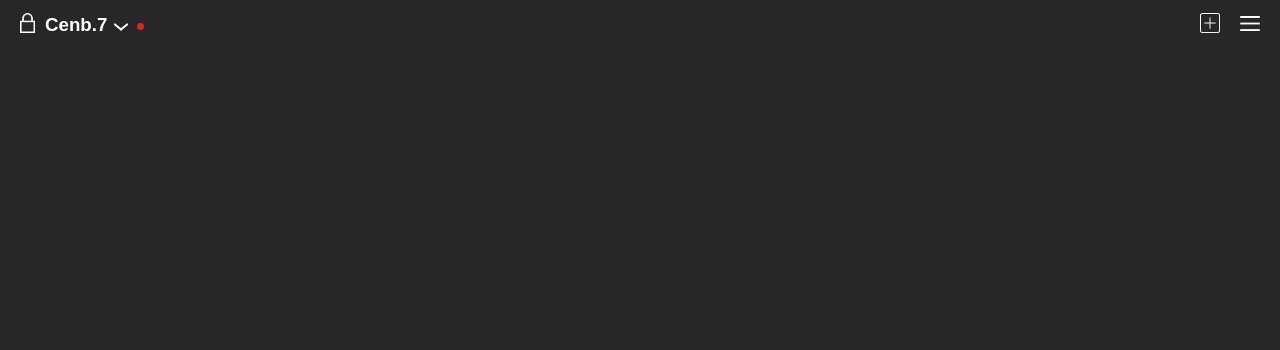
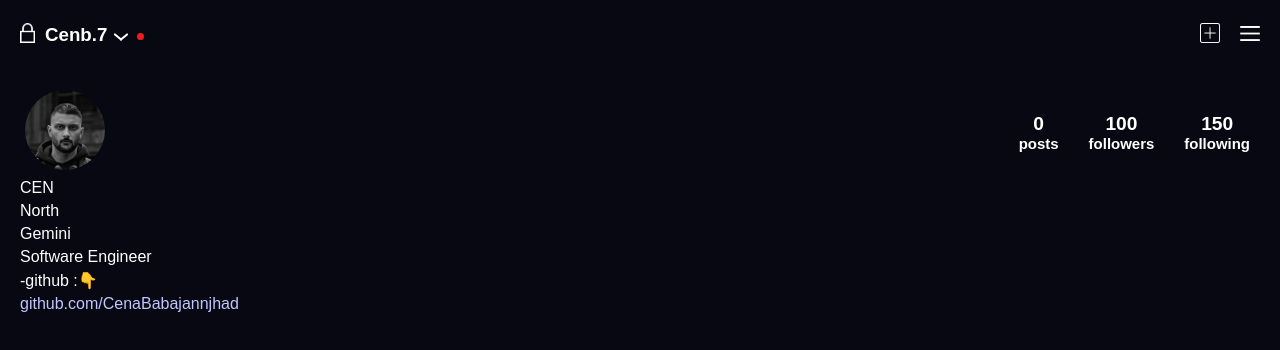
Before and after one commit to CenaBabajannjhad/instagram--clone, a plain HTML site: page index.html in a window 1280 px wide. Drawn offline with Linux system fonts and the light colour scheme.

Commit message:
working on

```diff
--- a/index.html
+++ b/index.html
@@ -8,7 +8,7 @@
 </head>
 <body>
     <header class="header-page">
-        <div class="contaienr header-wrapper">
+        <div class="container header-wrapper">
             <!-- user status -->
             <section class="userStatus">
                 <div class="lock-wrapper">
@@ -35,6 +35,37 @@
             </section>
         </div>
     </header>
+    <main class="main-page">
+        <section class="container profile-section">
+            <div class="page-profile-wrapper">
+                <img class="page-profile-img" src="./assets/img/profile.jpg" alt="profile-img">
+            </div>
+            <div class="page-status">
+                <div class="status post-status">
+                    <h2>0</h2>
+                    <h3>posts</h3>
+                </div>
+                <div class="status followers-status">
+                    <h2>100</h2>
+                    <h3>followers</h3>
+                </div>
+                <div class="status following-status">
+                    <h2>150</h2>
+                    <h3>following</h3>
+                </div>
+            </div>
+        </section>
+        <section class="container profile-text">
+            <div class="page-text-wrapper">
+                <h4 class="text">CEN</h4>
+                <h4 class="text">North</h4>
+                <h4 class="text">Gemini</h4>
+                <h4 class="text">Software Engineer</h4>
+                <h4 class="text">-github :👇</h4>
+                <a class="link" rel="stylesheet" href="github.com/CenaBabajannjhad">github.com/CenaBabajannjhad</a>
+            </div>
+        </section>
+    </main>
 
 
     <script src="./src/js/main.js"></script>
--- a/src/css/main.css
+++ b/src/css/main.css
@@ -4,7 +4,7 @@
     box-sizing: border-box;
     font-family: Arial, Helvetica, sans-serif;
 }
-.contaienr{
+.container{
     width: 100%;
     padding-left: 20px;
     padding-right: 20px;
@@ -13,13 +13,16 @@ body{
     width: 100%;
     height: 100vh;
     overflow: hidden;
-    background-color: #272727;
+    background-color: #070812;
 }
 /* header */
 .header-wrapper{
     display: flex;
     align-items: center;
     justify-content: space-between;
+    padding-top: 10px;
+    padding-bottom: 10px;
+    margin-bottom: 20px;
 }
 .userStatus{
     display: flex;
@@ -95,3 +98,39 @@ body{
 .btn-menu-wrapper{
     margin-left: 20px;
 }
+/* main */
+/* profile section */
+.profile-section{
+    display: flex;
+    align-items: center;
+    justify-content: space-between;
+    margin-bottom: 5px;
+}
+.page-profile-img{
+    width: 80px;
+    border-radius: 50%;
+    margin-left: 5px;
+}
+.page-status{
+    display: flex;
+    align-items: center;
+}
+.status{
+    color: white;
+    text-align: center;
+    margin-left: 30px;
+    font-size: .8rem;
+}
+.following-status{
+    margin-right: 10px;
+}
+/* textsection */
+.link{
+    color: #c1c6ff;
+    text-decoration: none;
+}
+.text{
+    color: white;
+    font-weight: 100;
+    margin-bottom: 5px;
+}
```
Also changed, not shown: assets/img/profile.jpg (added).
